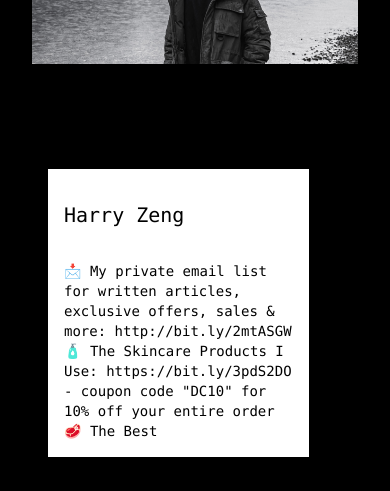
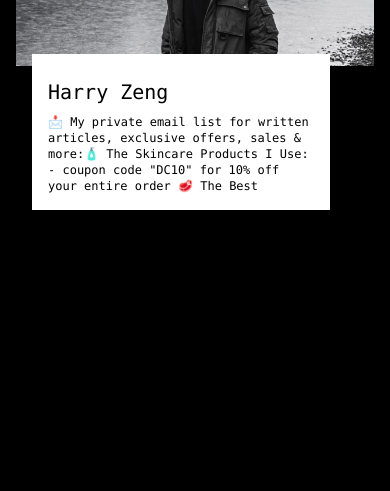
Before and after one commit to HarryZYH/harryzyh-web, a React (Create React App) app: page / in a window 390 px wide. Shown: the part 247-738 px from the top of the page. Built offline with nearby package versions, Linux system fonts and the light colour scheme.

Commit message:
Content Generated

```diff
--- a/src/Components/Content.js
+++ b/src/Components/Content.js
@@ -2,14 +2,14 @@ import Harry from '../Assets/harry.jpg'
 
 const Content = () => {
     return (
-        <div className="min-h-screen bg-black grid grid-cols-1 place-items-end items-stretch p-8">
+        <div className="min-h-screen bg-black grid grid-cols-1 place-items-end items-stretch p-4">
 
-            <div className='w-full md:w-3/5 mb-40 relative'>
+            <div className='w-full h-fit md:w-3/5 mb-40 relative'>
                 <img src={Harry} alt="harry" className='w-full' />
 
-                <div className='absolute w-4/5 left-4 inset-y-72 md:inset-y-1/4 md:-left-2/3 md:w-4/5 h-fit bg-white drop-shadow-2xl p-4'>
-                    <h1 className='font-mono text-xl md:text-2xl lg:text-4xl pt-4'>Harry Zeng</h1>
-                    <p className='font-mono text-sm md:text-lg lg:text-xl pt-8'>📩 My private email list for written articles, exclusive offers, sales & more: http://bit.ly/2mtASGW🧴 The Skincare Products I Use: https://bit.ly/3pdS2DO - coupon code "DC10" for 10% off your entire order
+                <div className='absolute w-5/6 left-4 -bottom-36 md:inset-y-1/4 md:-left-2/3 md:w-4/5 h-fit bg-white drop-shadow-2xl p-4'>
+                    <h1 className='font-mono text-xl pt-2 md:text-2xl lg:text-4xl lg:pt-4'>Harry Zeng</h1>
+                    <p className='font-mono text-xs pt-2 md:text-lg lg:text-xl lg:pt-8'>📩 My private email list for written articles, exclusive offers, sales & more:🧴 The Skincare Products I Use: - coupon code "DC10" for 10% off your entire order
                         🥩 The Best </p>
                 </div>
 
```
